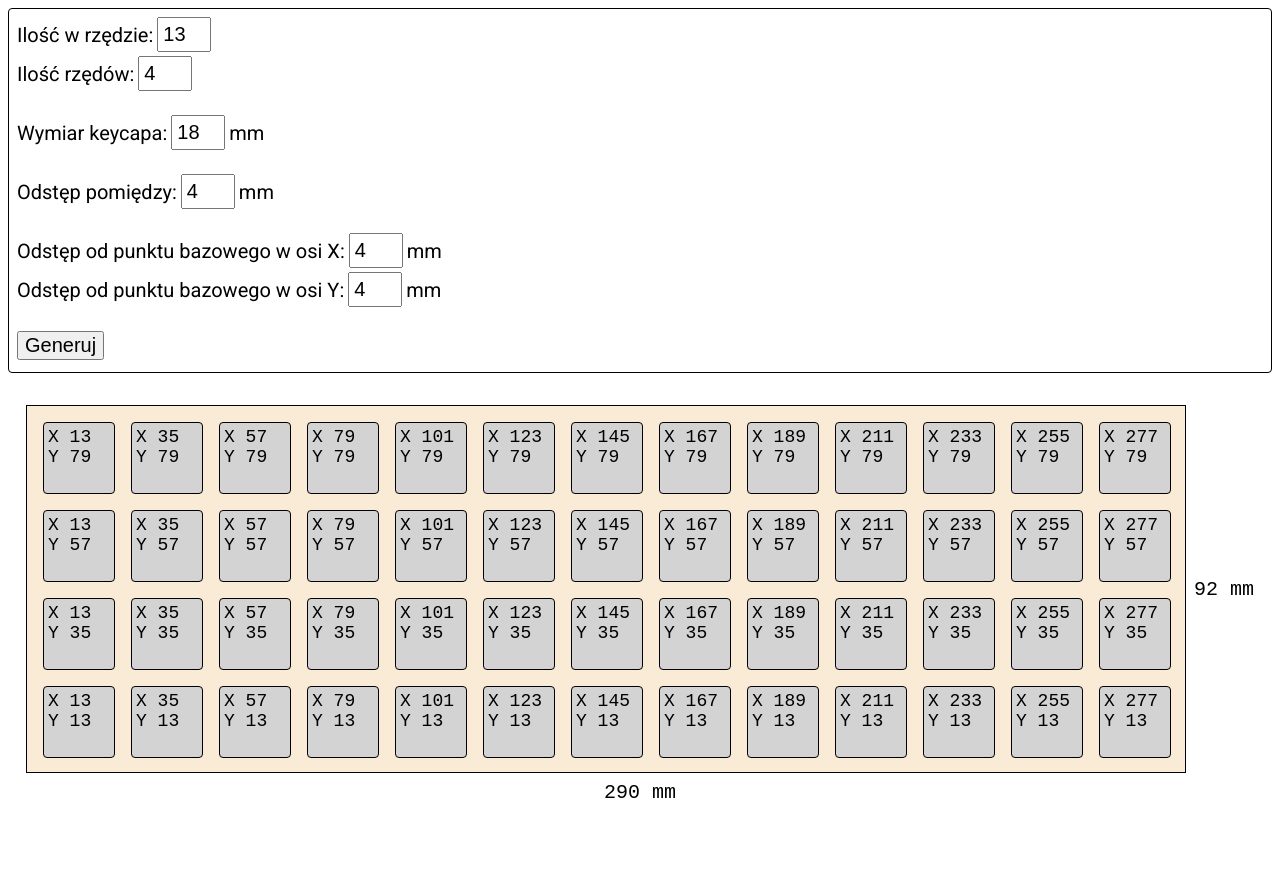
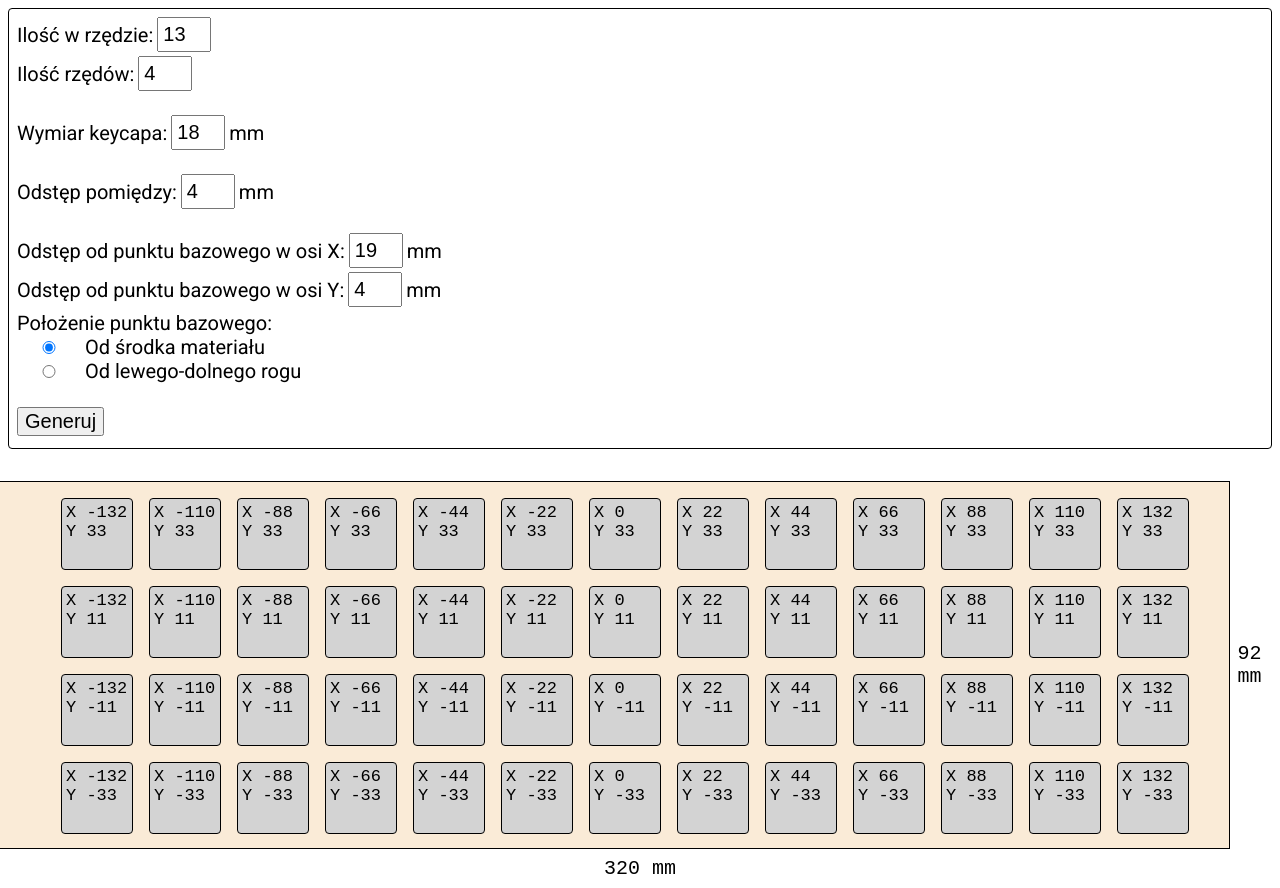
Before and after one commit to Deseteral/keycaps-milling-layout, a website built with Parcel: page src/index.html in a window 1280 px wide. Before the commit the page ends 812 px from the top, so only its background shows below. Built offline with nearby package versions, Linux system fonts and the light colour scheme.

Commit message:
Base point position configuration

```diff
--- a/src/code.js
+++ b/src/code.js
@@ -6,6 +6,7 @@ function calculate() {
   });
 
   const { xCount, yCount, keycapSize, spaceBetween, spaceFromX, spaceFromY } = values;
+  const basePosition = document.querySelector('input[name="basePosition"]:checked').value;
 
   // calculate material size
   const materialWidth = (xCount * keycapSize) + ((xCount - 1) * spaceBetween) + (2 * spaceFromX);
@@ -14,14 +15,22 @@ function calculate() {
   // calculate key positions
   const keys = [];
 
+  const materialCenterX = (materialWidth / 2);
+  const materialCenterY = (materialHeight / 2);
+
   for (let y = 0; y < yCount; y += 1) {
     for (let x = 0; x < xCount; x += 1) {
       const posX = (spaceFromX + (keycapSize / 2)) + (x * (keycapSize + spaceBetween));
       const posY = (spaceFromY + (keycapSize / 2)) + (y * (keycapSize + spaceBetween));
 
+      const fromCenterX = (posX - materialCenterX);
+      const fromCenterY = (posY - materialCenterY);
+
       keys.push({
         x: posX,
         y: posY,
+        fromCenterX,
+        fromCenterY,
         size: keycapSize,
       });
     }
@@ -30,11 +39,12 @@ function calculate() {
   return {
     materialWidth,
     materialHeight,
+    basePosition,
     keys,
   };
 }
 
-function rerender({ materialWidth, materialHeight, keys }) {
+function rerender({ materialWidth, materialHeight, basePosition, keys }) {
   const RENDER_SCALE = 4;
 
   // clear
@@ -60,7 +70,9 @@ function rerender({ materialWidth, materialHeight, keys }) {
     el.style.width = `${key.size * RENDER_SCALE}px`;
     el.style.height = `${key.size * RENDER_SCALE}px`;
 
-    el.innerHTML = `<div>X ${key.x}</div><div>Y ${key.y}</div>`;
+    const valX = (basePosition === 'center') ? key.fromCenterX : key.x;
+    const valY = (basePosition === 'center') ? key.fromCenterY : key.y;
+    el.innerHTML = `<div>X ${valX}</div><div>Y ${valY}</div>`;
 
     tileContainer.appendChild(el);
   });
--- a/src/index.html
+++ b/src/index.html
@@ -39,7 +39,7 @@
     <div class="group">
       <div class="row">
         <label for="spaceFromX">Odstęp od punktu bazowego w osi X:</label>
-        <input type="number" id="spaceFromX" value="4">
+        <input type="number" id="spaceFromX" value="19">
         <span>mm</span>
       </div>
 
@@ -47,6 +47,20 @@
         <label for="spaceFromY">Odstęp od punktu bazowego w osi Y:</label>
         <input type="number" id="spaceFromY" value="4">
         <span>mm</span>
+      </div>
+
+      <div class="column">
+        <div>Położenie punktu bazowego:</div>
+
+        <div>
+          <input type="radio" name="basePosition" id="center" value="center" checked>
+          <label for="center">Od środka materiału</label>
+        </div>
+
+        <div>
+          <input type="radio" name="basePosition" id="bottom-left" value="bottom-left">
+          <label for="bottom-left">Od lewego-dolnego rogu</label>
+        </div>
       </div>
     </div>
 
--- a/src/style.css
+++ b/src/style.css
@@ -15,6 +15,12 @@ body {
   flex-direction: row;
   margin-bottom: 4px;
   align-items: center;
+}
+
+.column {
+  display: flex;
+  flex-direction: column;
+  margin-bottom: 4px;
 }
 
 label {
@@ -76,7 +82,7 @@ button {
   border: 1px solid black;
   border-radius: 4px;
   font-family: monospace;
-  font-size: 18px;
+  font-size: 17px;
   padding: 4px;
   background-color: lightgray;
   cursor: pointer;
```
